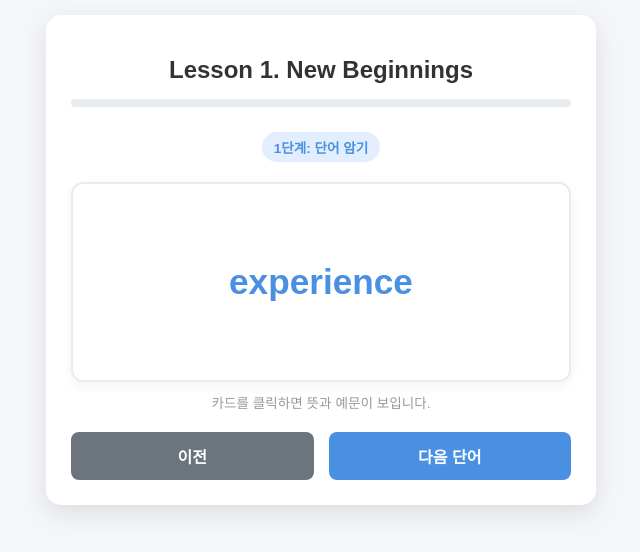
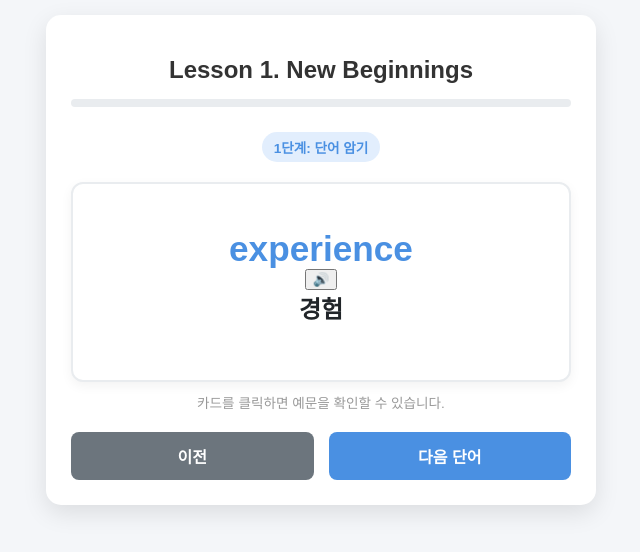
Before and after one commit to galggot23-cloud/Hyangsam-s-workplace, a plain HTML site: page index.html in a window 1280 px wide. Shown: the part 140-692 px from the top of the page, without its empty margins (319-959 px from the left). Drawn offline with Linux system fonts and the light colour scheme.

Commit message:
Update index.html

```diff
--- a/index.html
+++ b/index.html
@@ -8,7 +8,6 @@
 </head>
 <body>
     <div class="app-container">
-        <!-- 단원 제목 -->
         <header>
             <h1 id="unit-title">Lesson 1. New Beginnings</h1>
             <div class="progress-bar-container">
@@ -17,40 +16,39 @@
         </header>
 
         <main>
-            <!-- [1단계] 카드 학습 화면 -->
             <section id="step-study" class="card-section">
                 <div class="step-badge">1단계: 단어 암기</div>
                 <div class="flashcard" id="flashcard">
                     <div class="card-front">
-                        <h2 id="study-word">word</h2>
+                        <div class="word-audio-wrapper">
+                            <h2 id="study-word">word</h2>
+                            <button id="btn-speak" class="btn-audio" title="발음 듣기">🔊</button>
+                        </div>
+                        <p id="study-meaning">뜻</p>
                     </div>
                     <div class="card-back">
-                        <p id="study-meaning">뜻</p>
+                        <span class="example-tag">Example Sentence</span>
                         <p id="study-example"><i>예문이 들어갑니다.</i></p>
                     </div>
                 </div>
-                <div class="hint-text">카드를 클릭하면 뜻과 예문이 보입니다.</div>
+                <div class="hint-text">카드를 클릭하면 예문을 확인할 수 있습니다.</div>
                 <div class="btn-group">
                     <button id="btn-prev" class="btn secondary">이전</button>
                     <button id="btn-next-word" class="btn primary">다음 단어</button>
                 </div>
             </section>
 
-            <!-- [2단계] 영영 퀴즈 화면 -->
             <section id="step-quiz" class="card-section hidden">
                 <div class="step-badge">2단계: 영영 퀴즈 도전</div>
                 <div class="quiz-question">
-                    <!-- 뜻풀이가 들어갈 자리는 글자 수에 맞춰 스타일을 넣기 위해 클래스 추가 -->
                     <h2 id="quiz-definition" class="definition-text">English definition goes here.</h2>
                     <p class="quiz-instruction">위 뜻풀이에 알맞은 영어 단어를 고르세요.</p>
                 </div>
                 <div class="quiz-options" id="quiz-options">
-                    <!-- 자바스크립트로 영어 단어 보기 4개가 생성됨 -->
-                </div>
+                    </div>
                 <div id="quiz-feedback" class="feedback-text"></div>
             </section>
 
-            <!-- [3단계] 결과 화면 -->
             <section id="step-result" class="card-section hidden">
                 <div class="step-badge">3단계: 학습 완료</div>
                 <div class="result-container">
```
